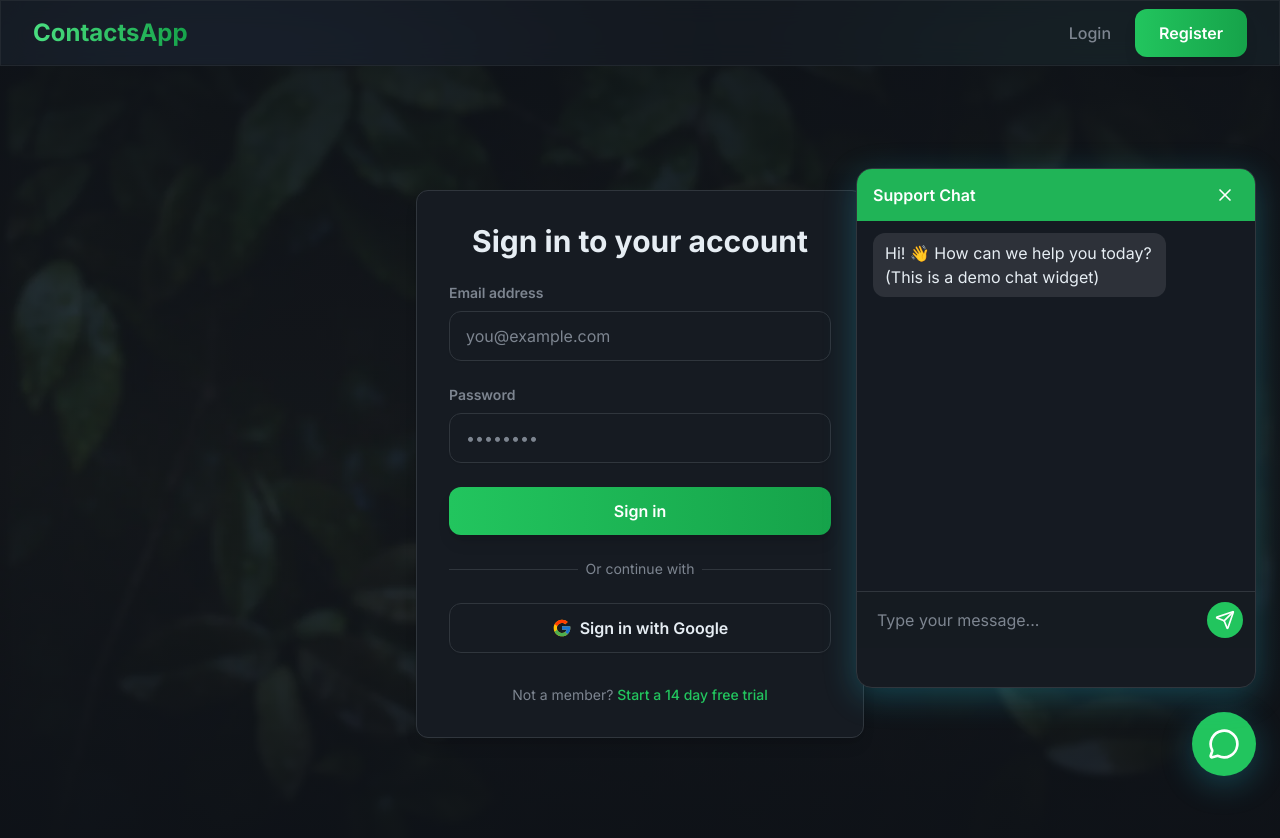
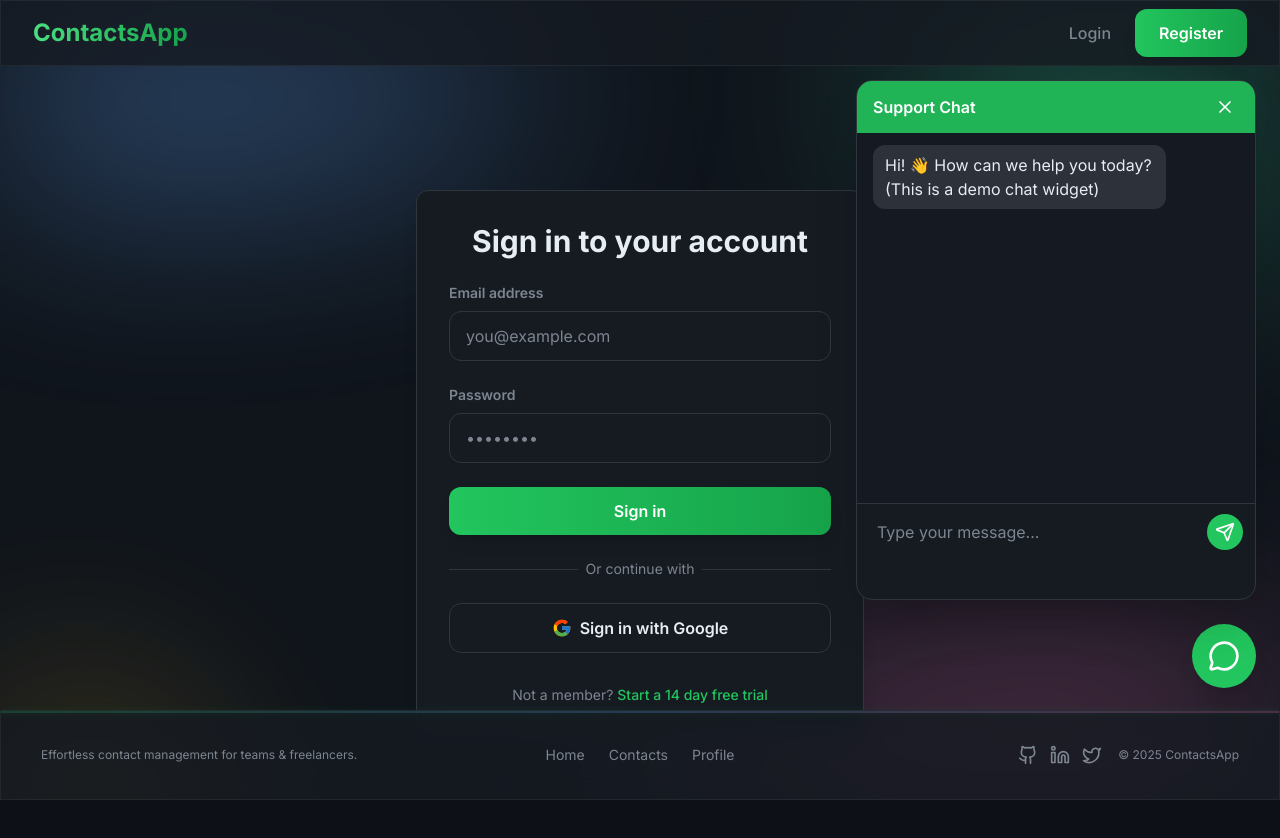
Before and after one commit to eXocriador/contacts_app, a React (Vite) app in the folder frontend/: page /login in a window 1280 px wide. Both pictures are taken after a click on the button "Open chat support". Shown: the top 838 px of the page. Built offline with nearby package versions, Linux system fonts and the light colour scheme; no server answers.

Commit message:
marta top

```diff
--- a/frontend/src/App.tsx
+++ b/frontend/src/App.tsx
@@ -60,7 +60,7 @@ const App = () => {
           }
         }}
       />
-      <ChatWidget />
+      <ChatWidget offsetY={location.pathname === "/" ? 24 : 112} />
     </div>
   );
 };
--- a/frontend/src/components/ChatWidget.tsx
+++ b/frontend/src/components/ChatWidget.tsx
@@ -1,6 +1,10 @@
 import React, { useState, useRef, useEffect } from "react";
 import { motion, AnimatePresence } from "framer-motion";
 import { MessageCircle, X, Send } from "lucide-react";
+
+interface ChatWidgetProps {
+  offsetY?: number;
+}
 
 const initialMessages = [
   {
@@ -9,7 +13,7 @@ const initialMessages = [
   }
 ];
 
-const ChatWidget: React.FC = () => {
+const ChatWidget: React.FC<ChatWidgetProps> = ({ offsetY = 24 }) => {
   const [open, setOpen] = useState(false);
   const [messages, setMessages] = useState(initialMessages);
   const [input, setInput] = useState("");
@@ -39,10 +43,10 @@ const ChatWidget: React.FC = () => {
     <>
       {/* Chat button */}
       <button
-        className="fixed bottom-6 right-6 z-50 bg-primary-500 hover:bg-primary-600 text-white rounded-full shadow-xl w-16 h-16 flex items-center justify-center text-3xl focus:outline-none focus:ring-4 focus:ring-primary-400/40 transition-all"
+        className={`fixed right-6 z-50 bg-primary-500 hover:bg-primary-600 text-white rounded-full shadow-xl w-16 h-16 flex items-center justify-center text-3xl focus:outline-none focus:ring-4 focus:ring-primary-400/40 transition-all`}
+        style={{ bottom: offsetY }}
         onClick={() => setOpen(true)}
         aria-label="Open chat support"
-        style={{ boxShadow: "0 8px 32px 0 rgba(34,211,238,0.25)" }}
         tabIndex={0}
       >
         <MessageCircle className="w-8 h-8" />
@@ -55,8 +59,8 @@ const ChatWidget: React.FC = () => {
             animate={{ opacity: 1, y: 0 }}
             exit={{ opacity: 0, y: 40 }}
             transition={{ duration: 0.25 }}
-            className="fixed bottom-28 right-6 z-50 w-[400px] max-w-[95vw] h-[520px] bg-surface border border-border rounded-2xl shadow-2xl flex flex-col overflow-hidden"
-            style={{ boxShadow: "0 8px 32px 0 rgba(34,211,238,0.25)" }}
+            className="fixed right-6 z-50 w-[400px] max-w-[95vw] h-[520px] bg-surface border border-border rounded-2xl shadow-2xl flex flex-col overflow-hidden"
+            style={{ bottom: offsetY + 88 }}
           >
             {/* Header */}
             <div className="flex items-center justify-between px-4 py-3 bg-primary-500/90 text-white">
--- a/frontend/src/components/MiniFooter.tsx
+++ b/frontend/src/components/MiniFooter.tsx
@@ -2,25 +2,39 @@ import React from "react";
 import { Github, Linkedin, Twitter } from "lucide-react";
 
 const MiniFooter: React.FC = () => (
-  <footer className="fixed bottom-0 left-0 right-0 z-50 glass border-t border-border/50 backdrop-blur-md px-4 py-2 md:px-8 md:py-3 flex flex-col md:flex-row items-center justify-between gap-4 h-auto md:h-20">
-    <div className="flex items-center gap-3">
-      <span className="text-xl font-bold text-gradient">ContactsApp</span>
-      <span className="hidden md:inline text-xs text-text-secondary">
+  <footer className="fixed bottom-0 left-0 right-0 z-50 glass border-t border-border/50 backdrop-blur-md px-0 py-2 md:py-3">
+    <div
+      className="absolute top-0 left-0 w-full"
+      style={{
+        height: "2px",
+        background:
+          "linear-gradient(90deg, #22c55e55 0%, #60a5fa55 50%, #f472b655 100%)",
+        boxShadow: "0 0 8px 0 #22c55e44",
+        opacity: 0.7
+      }}
+    />
+    <div className="container-custom flex flex-col md:flex-row items-center md:items-stretch justify-between gap-2 md:gap-0 h-auto md:h-16 relative z-10">
+      {/* Left: Description */}
+      <div className="flex-1 flex items-center justify-start text-xs text-text-secondary md:pl-2 mb-1 md:mb-0">
+        <span className="hidden md:inline">
           Effortless contact management for teams & freelancers.
         </span>
       </div>
-    <div className="flex gap-4 text-text-secondary text-xs md:text-sm">
+      {/* Center: Links */}
+      <nav className="flex-1 flex items-center justify-center gap-6 order-1 md:order-none text-text-secondary text-xs md:text-sm">
+        <a href="/" className="hover:text-primary-400 transition">
+          Home
+        </a>
         <a href="/contacts" className="hover:text-primary-400 transition">
           Contacts
         </a>
         <a href="/profile" className="hover:text-primary-400 transition">
           Profile
         </a>
-      <a href="/" className="hover:text-primary-400 transition">
-        Home
-      </a>
-    </div>
-    <div className="flex gap-3">
+      </nav>
+      {/* Right: Socials & Copyright */}
+      <div className="flex-1 flex flex-col md:flex-row items-center justify-end gap-2 md:gap-4 text-xs text-text-secondary md:pr-2">
+        <div className="flex gap-3 order-2 md:order-none">
           <a
             href="https://github.com/your-repo"
             target="_blank"
@@ -49,9 +63,11 @@ const MiniFooter: React.FC = () => (
             <Twitter className="w-5 h-5" />
           </a>
         </div>
-    <span className="text-[10px] md:text-xs text-text-secondary text-center md:text-right w-full md:w-auto">
+        <span className="order-1 md:order-none text-[10px] md:text-xs text-text-secondary text-center md:text-right w-full md:w-auto">
           © {new Date().getFullYear()} ContactsApp
         </span>
+      </div>
+    </div>
   </footer>
 );
 
--- a/frontend/src/pages/LoginPage.tsx
+++ b/frontend/src/pages/LoginPage.tsx
@@ -7,6 +7,8 @@ import type { LoginRequest } from "../types/api";
 import { motion } from "framer-motion";
 import { FcGoogle } from "react-icons/fc";
 import { authApi } from "../api/auth";
+import MiniFooter from "../components/MiniFooter";
+import DynamicBackground from "../components/home/DynamicBackground";
 
 const LoginPage = () => {
   const navigate = useNavigate();
@@ -57,15 +59,17 @@ const LoginPage = () => {
   };
 
   return (
-    <div className="relative min-h-screen flex items-center justify-center p-4 overflow-hidden">
-      <div className="absolute inset-0 z-0">
+    <div className="h-screen flex flex-col overflow-hidden">
+      <div className="fixed inset-0 -z-10">
         <img
           src="/images/hero-green.webp"
           alt="Abstract background"
           className="w-full h-full object-cover"
         />
         <div className="absolute inset-0 bg-gradient-to-b from-background/90 via-background/70 to-background/95" />
+        <DynamicBackground />
       </div>
+      <main className="flex-1 flex items-center justify-center">
         <motion.div
           initial={{ opacity: 0, y: 20 }}
           animate={{ opacity: 1, y: 0 }}
@@ -95,7 +99,9 @@ const LoginPage = () => {
                   className="input"
                   placeholder="you@example.com"
                 />
-              {errors.email && <p className="error">{errors.email.message}</p>}
+                {errors.email && (
+                  <p className="error">{errors.email.message}</p>
+                )}
               </div>
 
               <div>
@@ -106,7 +112,9 @@ const LoginPage = () => {
                   id="password"
                   type="password"
                   autoComplete="current-password"
-                {...register("password", { required: "Password is required" })}
+                  {...register("password", {
+                    required: "Password is required"
+                  })}
                   className="input"
                   placeholder="••••••••"
                 />
@@ -156,6 +164,8 @@ const LoginPage = () => {
             </p>
           </div>
         </motion.div>
+      </main>
+      <MiniFooter />
     </div>
   );
 };
--- a/frontend/src/pages/RegisterPage.tsx
+++ b/frontend/src/pages/RegisterPage.tsx
@@ -7,6 +7,8 @@ import type { RegisterRequest } from "../types/api";
 import { motion } from "framer-motion";
 import { FcGoogle } from "react-icons/fc";
 import { authApi } from "../api/auth";
+import MiniFooter from "../components/MiniFooter";
+import DynamicBackground from "../components/home/DynamicBackground";
 
 const RegisterPage = () => {
   const navigate = useNavigate();
@@ -40,18 +42,17 @@ const RegisterPage = () => {
   };
 
   return (
-    <div className="relative min-h-screen flex items-center justify-center p-4 overflow-hidden">
-      {/* Background Image & Overlay (як у HeroSection) */}
-      <div className="absolute inset-0 z-0">
+    <div className="h-screen flex flex-col overflow-hidden">
+      <div className="fixed inset-0 -z-10">
         <img
           src="/images/hero-green.webp"
           alt="Abstract background"
           className="w-full h-full object-cover"
         />
         <div className="absolute inset-0 bg-gradient-to-b from-background/90 via-background/70 to-background/95" />
+        <DynamicBackground />
       </div>
-      {/* Decorative blurred gradient */}
-      <div className="absolute -bottom-20 left-1/2 -translate-x-1/2 w-96 h-32 bg-primary-500/20 rounded-full blur-3xl pointer-events-none z-0" />
+      <main className="flex-1 flex items-center justify-center">
         <motion.div
           initial={{ opacity: 0, y: 20 }}
           animate={{ opacity: 1, y: 0 }}
@@ -106,7 +107,9 @@ const RegisterPage = () => {
                   className="input"
                   placeholder="you@example.com"
                 />
-              {errors.email && <p className="error">{errors.email.message}</p>}
+                {errors.email && (
+                  <p className="error">{errors.email.message}</p>
+                )}
               </div>
 
               <div>
@@ -184,6 +187,8 @@ const RegisterPage = () => {
             </p>
           </div>
         </motion.div>
+      </main>
+      <MiniFooter />
     </div>
   );
 };
```
Lines whose indentation alone changed are shown as unchanged.
